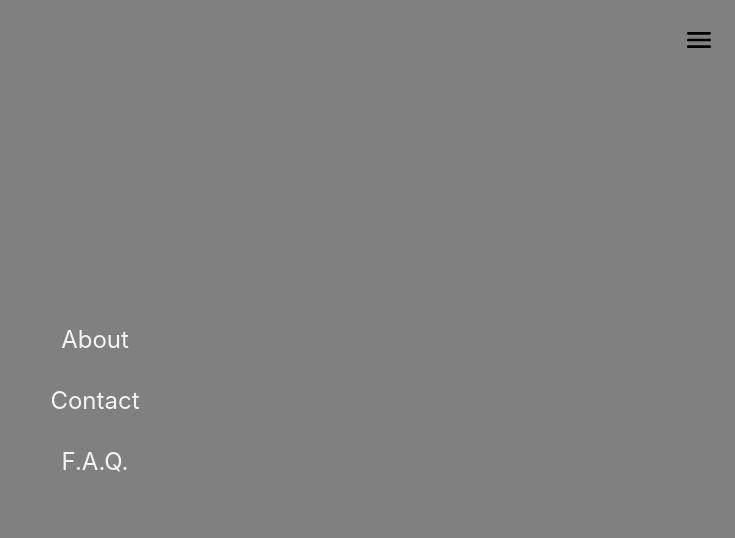
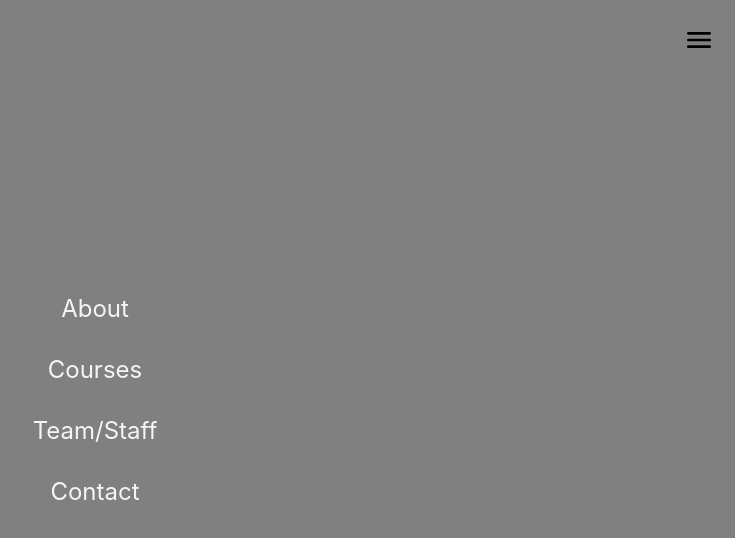
Before and after one commit to genar335/jolie_alien, a React (Create React App) app: page / in a window 1280 px wide. Both pictures are taken after a click on the icon 1244 px from the left and 40 px from the top of the page. Shown: the top 538 px of the page, without its empty margins (545-1280 px from the left). Built offline with nearby package versions, Linux system fonts and the light colour scheme.

Commit message:
Additional links added to the Navbar

```diff
--- a/src/App.js
+++ b/src/App.js
@@ -13,19 +13,25 @@ function App() {
 
         <Route exact path="/about" render={props => (
           <div>
-            Hello
+            About the project
+          </div>
+        )} />
+
+        <Route exact path="/courses" render={props => (
+          <div>
+            all the courses
+          </div>
+        )} />
+
+        <Route exact path="/team" render={props => (
+          <div>
+            team info
           </div>
         )} />
 
         <Route exact path="/contact" render={props => (
           <div>
             Some contact info
-          </div>
-        )} />
-
-        <Route exact path="/faq" render={props => (
-          <div>
-            Faq
           </div>
         )} />
 
--- a/src/components/layout/Navbar.jsx
+++ b/src/components/layout/Navbar.jsx
@@ -4,7 +4,7 @@ import MenuRoundedIcon from '@material-ui/icons/MenuRounded'
 import { useTransition, useSpring, animated } from 'react-spring'
 import '../layoutStyles/Navbar.scss'
 
-function Navbar(props) {
+function Navbar() {
 
     const [burgerState, setBurgerState] = useState(false)
 
@@ -58,17 +58,24 @@ function Navbar(props) {
                             About
                         </Link>
                         <Link
+                            to="/courses"
+                            onClick={() => setBurgerState(!burgerState)}
+                        >
+                            Courses
+                        </Link>
+                        <Link
+                            to="/team"
+                            onClick={() => setBurgerState(!burgerState)}
+                        >
+                            Team/Staff
+                        </Link>
+                        <Link
                             to="/contact"
                             onClick={() => setBurgerState(!burgerState)}
                         >
                             Contact
                         </Link>
-                        <Link
-                            to="/faq"
-                            onClick={() => setBurgerState(!burgerState)}
-                        >
-                            F.A.Q.
-                        </Link>
+
                     </animated.div>
             ))}
 
```
